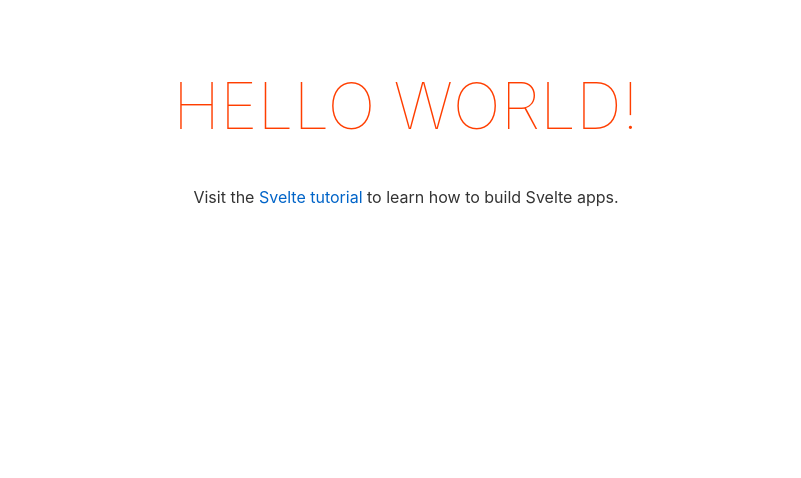
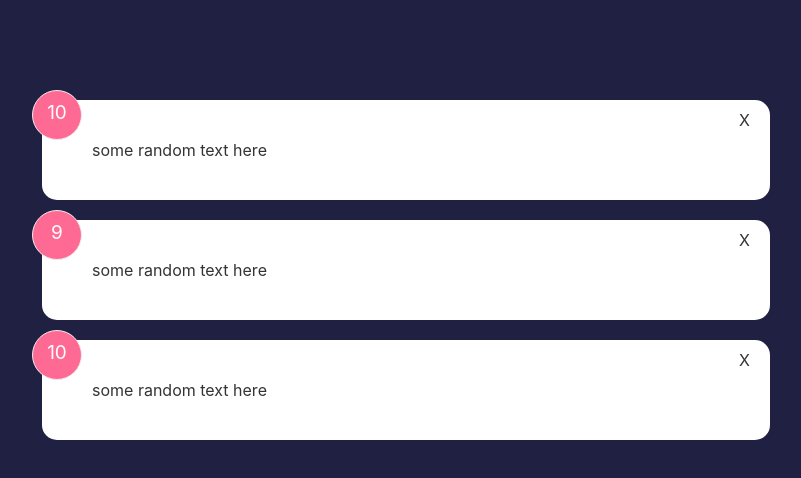
Before and after one commit to OfficialSiddharthBisht/svelte-learning, a Svelte app: page / in a window 1280 px wide. Shown: the top 478 px of the page, without its empty margins (234-1035 px from the left). Built offline with nearby package versions, Linux system fonts and the light colour scheme.

Commit message:
feat: feedback UIs

```diff
--- a/public/global.css
+++ b/public/global.css
@@ -1,63 +1,21 @@
-html, body {
-	position: relative;
-	width: 100%;
-	height: 100%;
+*{
+	box-sizing: border-box;
+	margin: 0;
+	padding: 0;
 }
 
 body {
-	color: #333;
-	margin: 0;
-	padding: 8px;
+	color: #fff;
+	background-color: #202142;
 	box-sizing: border-box;
-	font-family: -apple-system, BlinkMacSystemFont, "Segoe UI", Roboto, Oxygen-Sans, Ubuntu, Cantarell, "Helvetica Neue", sans-serif;
+	font-family:'Poppins', BlinkMacSystemFont, "Segoe UI", Roboto, Oxygen-Sans, Ubuntu, Cantarell, "Helvetica Neue", sans-serif;
 }
 
-a {
-	color: rgb(0,100,200);
-	text-decoration: none;
+ul{
+	list-style: none;
 }
-
-a:hover {
-	text-decoration: underline;
+.container{
+	max-width: 768px;
+	margin: 100px auto;
+	padding: 0 20px;
 }
-
-a:visited {
-	color: rgb(0,80,160);
-}
-
-label {
-	display: block;
-}
-
-input, button, select, textarea {
-	font-family: inherit;
-	font-size: inherit;
-	-webkit-padding: 0.4em 0;
-	padding: 0.4em;
-	margin: 0 0 0.5em 0;
-	box-sizing: border-box;
-	border: 1px solid #ccc;
-	border-radius: 2px;
-}
-
-input:disabled {
-	color: #ccc;
-}
-
-button {
-	color: #333;
-	background-color: #f4f4f4;
-	outline: none;
-}
-
-button:disabled {
-	color: #999;
-}
-
-button:not(:disabled):active {
-	background-color: #ddd;
-}
-
-button:focus {
-	border-color: #666;
-}
--- a/src/App.svelte
+++ b/src/App.svelte
@@ -1,30 +1,25 @@
 <script>
-	export let name;
+	import FeedbackList from "./components/FeedbackList.svelte";
+
+	let feedback = [
+		{
+		id:1,
+		rating: 10,
+		text: "some random text here",
+		},
+		{
+		id:2,
+		rating: 9,
+		text: "some random text here",
+		},
+		{
+		id:3,
+		rating: 10,
+		text: "some random text here",
+		},
+	]
 </script>
 
-<main>
-	<h1>Hello {name}!</h1>
-	<p>Visit the <a href="https://svelte.dev/tutorial">Svelte tutorial</a> to learn how to build Svelte apps.</p>
+<main class="container">
+	<FeedbackList {feedback} />
 </main>
-
-<style>
-	main {
-		text-align: center;
-		padding: 1em;
-		max-width: 240px;
-		margin: 0 auto;
-	}
-
-	h1 {
-		color: #ff3e00;
-		text-transform: uppercase;
-		font-size: 4em;
-		font-weight: 100;
-	}
-
-	@media (min-width: 640px) {
-		main {
-			max-width: none;
-		}
-	}
-</style>
--- /dev/null
+++ b/src/components/Card.svelte
@@ -0,0 +1,14 @@
+<div class="card">
+    <slot></slot>
+</div>
+
+<style>
+    .card{
+        background-color: white;
+        color: #333;
+        border-radius: 15px;
+        padding:40px 50px;
+        margin: 20px 0;
+        position: relative;
+    }
+</style>
--- /dev/null
+++ b/src/components/FeedbackItem.svelte
@@ -0,0 +1,37 @@
+<script>
+    import Card from "./Card.svelte";
+    export let item;
+</script>
+
+<Card>
+    <div class="num-display">
+        {item.rating}
+    </div>
+    <div class="close">X</div>
+    <p class="text-display">
+        {item.text}
+    </p>
+</Card>
+
+<style>
+    .num-display{
+        position: absolute;
+        top: -10px;
+        left: -10px;
+        width: 50px;
+        height: 50px;
+        background: #ff6a95;
+        color: #fff;
+        border: 1px #eee solid;
+        border-radius: 50%;
+        padding: 10px;
+        text-align: center;
+        font-size: 19px;
+    }
+    .close{
+        position: absolute;
+        top: 10px;
+        right: 20px;
+        cursor: pointer;
+    }
+</style>
--- /dev/null
+++ b/src/components/FeedbackList.svelte
@@ -0,0 +1,10 @@
+<script>
+    import FeedbackItem from "./FeedbackItem.svelte";
+
+    export let feedback = []
+    console.log(feedback);
+</script>
+
+{#each feedback  as fb(fb.id)}
+    <FeedbackItem item={fb}  />
+{/each}
--- a/src/main.js
+++ b/src/main.js
@@ -2,9 +2,9 @@
 
 const app = new App({
 	target: document.body,
-	props: {
-		name: 'world'
-	}
+	// props: {
+	// 	name: 'world'
+	// }
 });
 
 export default app;
```
